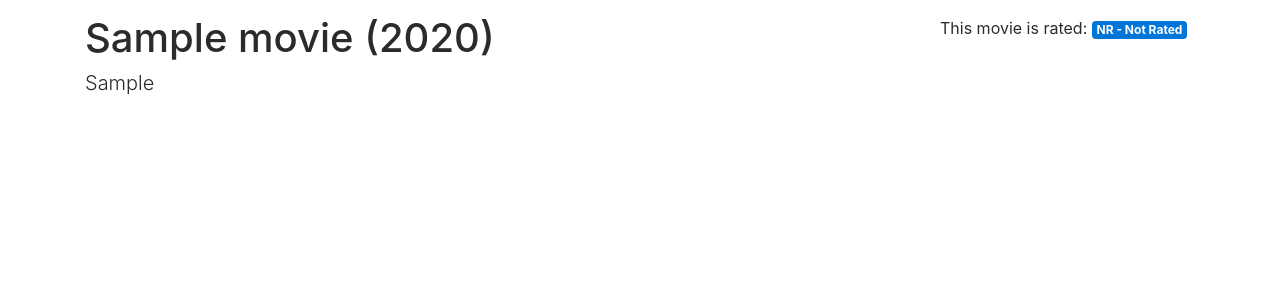
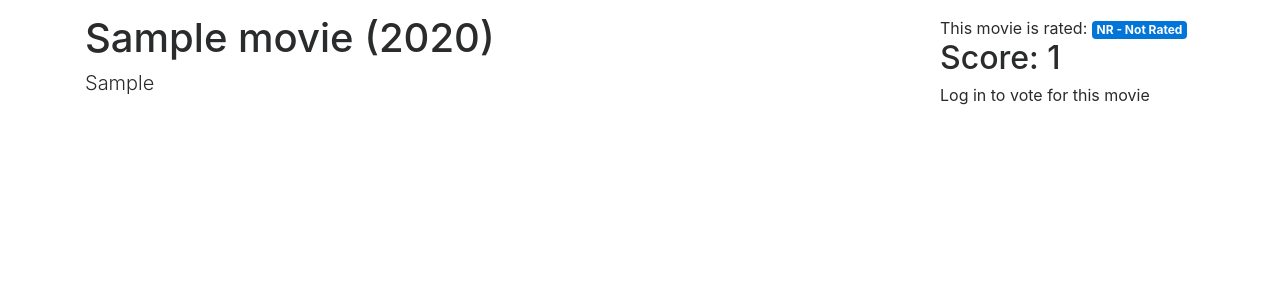
Before and after one commit to songshu189/mymdb, a Django app: page /movie/1 in a window 1280 px wide. Shown: the part 40-340 px from the top of the page. Run offline with Django 3.2, Linux system fonts and the light colour scheme; tables that the repository leaves empty hold one stand-in row (values such as "Sample post"); some libraries are stand-ins or nearby versions.

Commit message:
Add vote and tests

```diff
--- a/django/config/settings.py
+++ b/django/config/settings.py
@@ -124,6 +124,7 @@ USE_TZ = True
 STATIC_URL = '/static/'
 
 LOGIN_REDIRECT_URL = 'core:MovieList'
+LOGIN_URL = 'user:login'
 
 PROJECT_APP_PATH = os.path.dirname(os.path.abspath(__file__))
 PROJECT_APP = os.path.basename(PROJECT_APP_PATH)
--- a/django/core/models.py
+++ b/django/core/models.py
@@ -1,4 +1,6 @@
+from django.conf import settings
 from django.db import models
+from django.db.models.aggregates import Sum
 
 
 class PersonManager(models.Manager):
@@ -47,6 +49,11 @@ class MovieManager(models.Manager):
             'writers', 'actors')
         return qs
 
+    def all_with_related_persons_and_score(self):
+        qs = self.all_with_related_persons()
+        qs = qs.annotate(score=Sum('vote__value'))
+        return qs
+
 
 class Movie(models.Model):
     NOT_RATED = 0
@@ -55,9 +62,8 @@ class Movie(models.Model):
     RATED_R = 3
     RATINGS = (
         (NOT_RATED, 'NR - Not Rated'),
-        (RATED_G,         'G - General Audiences'),
-        (RATED_PG,         'PG - Parental Guidance '
-            'Suggested'),
+        (RATED_G, 'G - General Audiences'),
+        (RATED_PG, 'PG - Parental Guidance Suggested'),
         (RATED_R, 'R - Restricted'),
     )
     title = models.CharField(
@@ -108,3 +114,44 @@ class Role(models.Model):
         unique_together = ('movie',
                            'person',
                            'name')
+
+
+class VoteManager(models.Manager):
+
+    def get_vote_or_unsaved_blank_vote(self, movie, user):
+        try:
+            return Vote.objects.get(
+                movie=movie,
+                user=user)
+        except Vote.DoesNotExist:
+            return Vote(
+                movie=movie,
+                user=user)
+
+
+class Vote(models.Model):
+    UP = 1
+    DOWN = -1
+    VALUE_CHOICES = (
+        (UP, "👍",),  #'&#128077;'
+        (DOWN, "👎",),  #'&#128078;'
+    )
+
+    value = models.SmallIntegerField(
+        choices=VALUE_CHOICES,
+    )
+    user = models.ForeignKey(
+        settings.AUTH_USER_MODEL,
+        on_delete=models.CASCADE
+    )
+    movie = models.ForeignKey(
+        Movie,
+        on_delete=models.CASCADE,
+    )
+    voted_on = models.DateTimeField(
+        auto_now=True
+    )
+    objects = VoteManager()
+
+    class Meta:
+        unique_together = ('user', 'movie')
--- a/django/core/templates/core/movie_detail.html
+++ b/django/core/templates/core/movie_detail.html
@@ -18,4 +18,23 @@
     {{ object.get_rating_display }}
     </span>
   </div>
+  <div >
+    <h2>Score: {{ object.score|default_if_none:"TBD" }}</h2 >
+  </div>
+  <div>
+    {% if vote_form %}
+    <form
+      method="post"
+      action="{{ vote_form_url }}">
+      {% csrf_token %}
+      {{ vote_form.as_p }}
+      <button
+        class="btn btn-primary">
+        Vote
+      </button>
+    </form >
+    {% else %}
+      <p>Log in to vote for this movie</p>
+    {% endif %}
+  </div>
 {% endblock %}
--- a/django/core/urls.py
+++ b/django/core/urls.py
@@ -10,4 +10,10 @@ urlpatterns = [
      path('movie/<int:pk>',
         views.MovieDetail.as_view(),
         name='MovieDetail'),
+     path('movie/<int:movie_id>/vote',
+        views.CreateVote.as_view(),
+        name='CreateVote'),
+     path('movie/<int:movie_id>/vote/<int:pk>',
+        views.UpdateVote.as_view(),
+        name='UpdateVote'),
     ]
--- a/django/core/views.py
+++ b/django/core/views.py
@@ -1,21 +1,121 @@
+from django.contrib.auth.mixins import (
+    LoginRequiredMixin, )
+from django.core.exceptions import (
+    PermissionDenied)
+from django.shortcuts import redirect
+from django.urls import reverse
 from django.views.generic import (
-    ListView, DetailView,
+    ListView, DetailView, UpdateView, CreateView
 )
 
 from core.models import (
-	Movie, Person
+    Movie, Person, Vote
 )
+from core.forms import VoteForm
 
 
 class MovieDetail(DetailView):
-    model = Movie
     queryset = (
-    	Movie.objects
-    		.all_with_related_persons())
+        Movie.objects
+            .all_with_related_persons_and_score())
+
+    def get_context_data(self, **kwargs):
+        ctx = super().get_context_data(**kwargs)
+        if self.request.user.is_authenticated:
+            vote = Vote.objects.get_vote_or_unsaved_blank_vote(
+                movie=self.object,
+                user=self.request.user
+            )
+            if vote.id:
+                vote_form_url = reverse(
+                    'core:UpdateVote',
+                    kwargs={
+                    'movie_id': vote.movie.id,
+                    'pk': vote.id})
+            else:
+                vote_form_url = (
+                    reverse(
+                        'core:CreateVote',
+                        kwargs={
+                            'movie_id': self.object.id}
+                    )
+                )
+            vote_form = VoteForm(instance=vote)
+            ctx['vote_form'] = vote_form
+            ctx['vote_form_url'] = vote_form_url
+        return ctx
+
+
+class CreateVote(LoginRequiredMixin, CreateView):
+    form_class = VoteForm
+
+    def get_initial(self):
+        initial = super().get_initial()
+        initial['user'] = self.request.user.id
+        initial['movie'] = self.kwargs[
+            'movie_id']
+        return initial
+
+    def get_success_url(self):
+        movie_id = self.object.movie.id
+        return reverse(
+            'core:MovieDetail',
+            kwargs={
+                'pk': movie_id})
+
+    def render_to_response(self, context, **response_kwargs):
+        #movie_id = context['object'].id
+        movie_id = self.kwargs['movie_id']
+        movie_detail_url = reverse(
+            'core:MovieDetail',
+            kwargs={'pk': movie_id})
+        return redirect(
+            to=movie_detail_url)
+'''
+    def get_context_data(self, **kwargs):
+        ctx = super().get_context_data(**kwargs)
+        movie_id = self.kwargs['movie_id']
+        ctx['object'] = get_object_or_404(
+            Vote,
+            id=movie_id)
+        return ctx
+'''
+
+class UpdateVote(LoginRequiredMixin, UpdateView):
+    form_class = VoteForm
+    queryset = Vote.objects.all()
+
+    def get_object(self, queryset=None):
+        vote = super().get_object(
+            queryset)
+        user = self.request.user
+        if vote.user != user:
+            raise PermissionDenied(
+                'cannot change another '
+                'users vote')
+        return vote
+
+    def get_success_url(self):
+        movie_id = self.object.movie.id
+        return reverse(
+            'core:MovieDetail',
+            kwargs={'pk': movie_id})
+
+    def render_to_response(self, context, **response_kwargs):
+        print('update-vote context', context)
+        print(context['object'])
+        #movie_id = context['object'].id
+        movie_id = context['object'].movie.id
+        movie_detail_url = reverse(
+            'core:MovieDetail',
+            kwargs={'pk': movie_id})
+        return redirect(
+            to=movie_detail_url)
+
 
 class MovieList(ListView):
     model = Movie
     paginate_by = 10
 
 class PersonDetail(DetailView):
-	queryset = Person.objects.all_with_prefetch_movies()
+    queryset = Person.objects.all_with_prefetch_movies()
```
Also changed, not shown: django-readme.txt (+13 -0 lines), django/core/forms.py (added, +29 -0 lines), django/core/tests.py (+82 -2 lines), django/core/migrations/0003_auto_20190205_2044.py (added).
